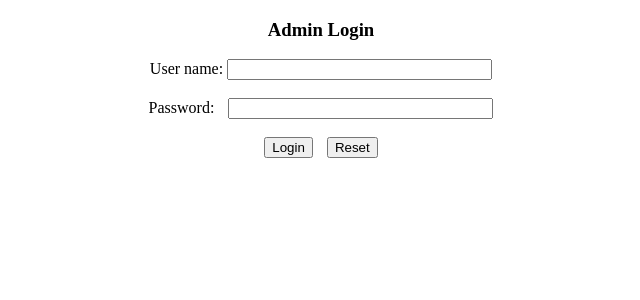
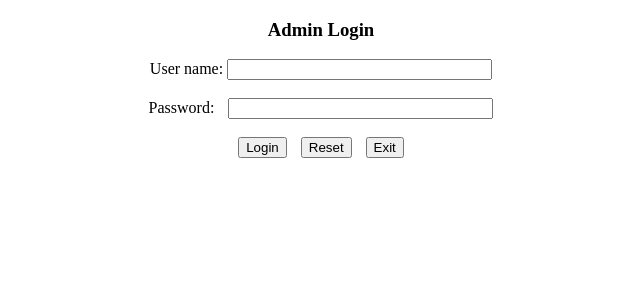
Before and after one commit to ernstsh/capstone, a PHP site: page /adminLogin.html in a window 1280 px wide. Shown: the top 300 px of the page, without its empty margins (319-959 px from the left). Run offline with PHP 8.4, Linux system fonts and the light colour scheme.

Commit message:
Added a button to redirect to index.php

```diff
--- a/public_html/adminLogin.css
+++ b/public_html/adminLogin.css
@@ -13,3 +13,11 @@
 #reset{
         margin-left:10px;
 }
+/*Removes the hyperlink underneath the print and exit buttons*/
+#ExitLink{
+        text-decoration:none;
+        color:black;
+}
+#exit{
+        margin-left:10px;
+}
--- a/public_html/adminLogin.html
+++ b/public_html/adminLogin.html
@@ -20,6 +20,8 @@
                         <!--Buttons for submitting and resetting-->
                         <input type="submit" value="Login" name="submit" id="submit"/>
                         <input type="reset" value="Reset" id="reset"/>
+                        <button type="button" class="exit" id="exit"><a href="index.php" id="ExitLink"> Exit </a></button>
+
                 </form>
 	</body>
 </html>
```
